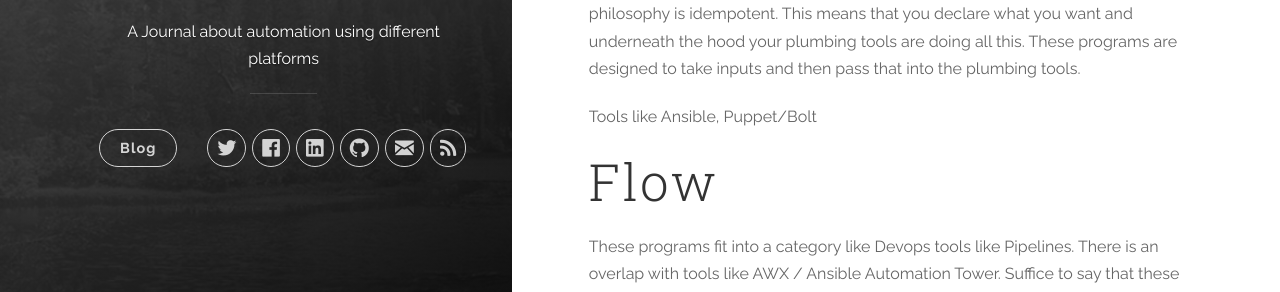
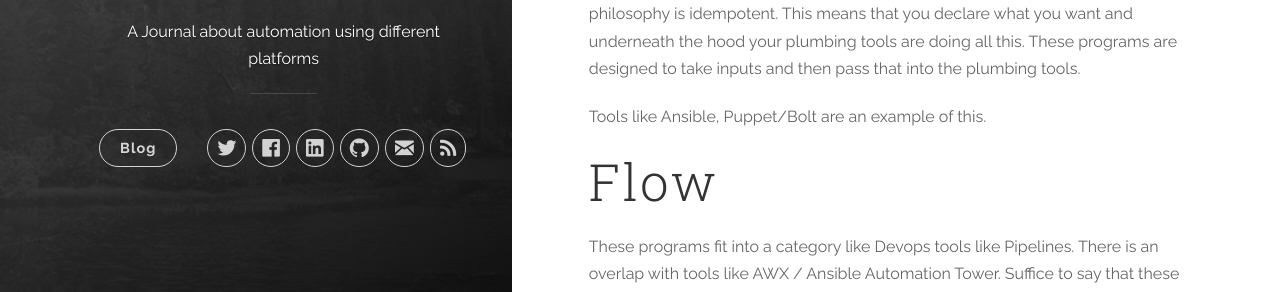
Before and after one commit to weiyentan/weiyentan.github.io, a Jekyll site: the page built from _posts/2023-07-08-defining-automation.markdown, in a window 1280 px wide and 900 px high, scrolled down 1031 px. Shown: the part 462-754 px from the top of the window. Built offline with Jekyll 4.4.1, drawn with Linux system fonts in a browser that asks for light colours; comment, search, counter and statistics services are not loaded.

Commit message:
update post with tools

```diff
--- a/_posts/2023-07-08-defining-automation.markdown
+++ b/_posts/2023-07-08-defining-automation.markdown
@@ -28,7 +28,7 @@ Underneath the hood the plumbing tools are being used to handle what needs to be
 
 Configuration Management fits into this mode as well. Configuration Management philosophy is idempotent. This means that you declare what you want and underneath the hood your plumbing tools are doing all this. These programs are designed to take inputs and then pass that into the plumbing tools.
 
-Tools like Ansible, Puppet/Bolt
+Tools like Ansible, Puppet/Bolt are an example of this.
 
 # Flow
 These programs fit into a category like Devops tools like Pipelines. There is an overlap with tools like AWX / Ansible Automation Tower. Suffice to say that these spots are not to have any logic. Its just a directive to say run this. Do that.
```
